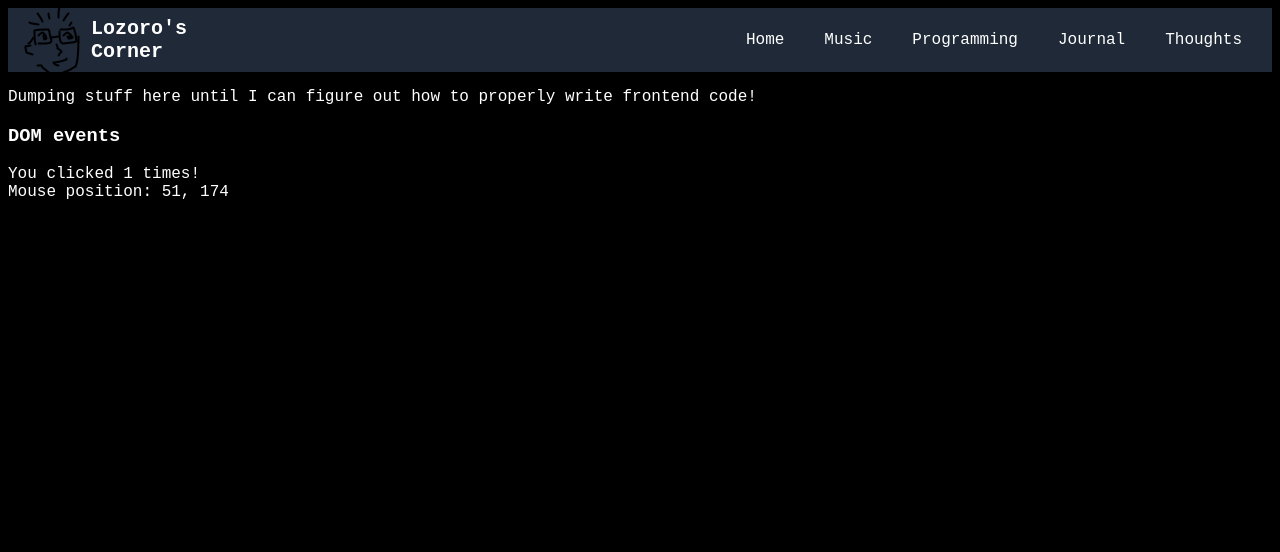
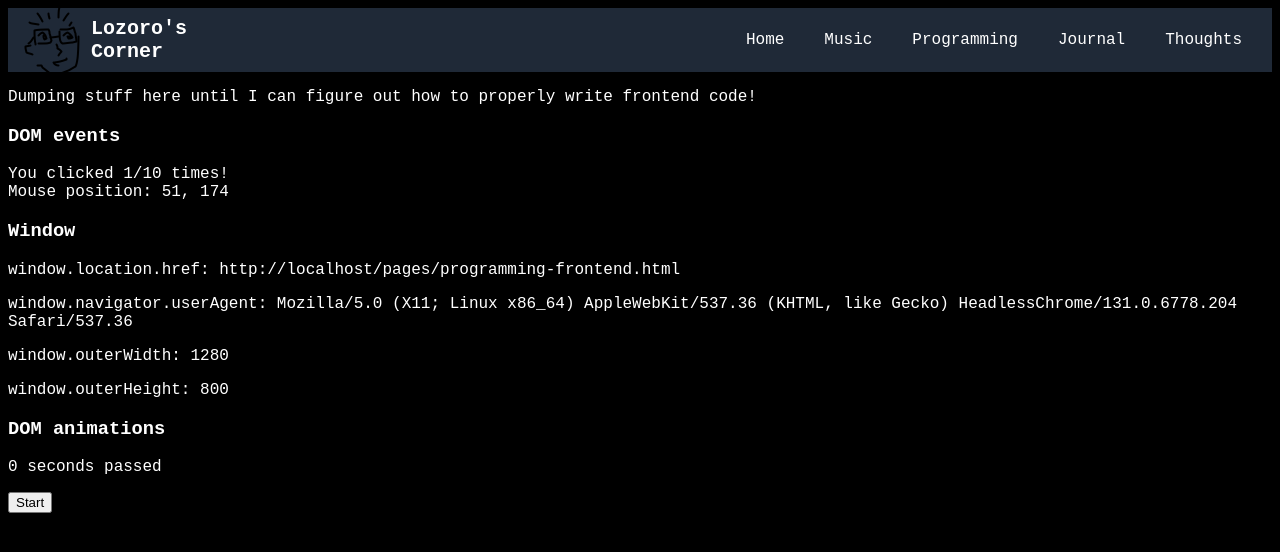
Before and after one commit to loizr99/my-blog, a plain HTML site: page pages/programming-frontend.html in a window 1280 px wide. Both pictures are taken after a click on the element "Click me!". Drawn offline with Linux system fonts and the light colour scheme; files that its build step writes are made by us from their sources.

Commit message:
Add more demos

```diff
--- a/pages/programming-frontend.html
+++ b/pages/programming-frontend.html
@@ -33,42 +33,116 @@
         </p>
 
         <h3 class="demo-title">DOM events</h3>
-        <div id="demo-event-click">
-            <span></span>
-        </div>
+        <div id="demo-event-click"></div>
+        <div id="demo-event-properties"></div>
 
-        <div id="demo-event-properties">
+        <h3 class="demo-title">Window</h3>
+        <div id="demo-window"></div>
 
-        </div>
+        <h3 class="demo-title">DOM animations</h3>
+        <div id="demo-timer"></div>
 
     </body>
 
     <script>
         // demo-event-click
         {
+            const maxClickCount = 10;
             let clickCount = 0;
-            let el = document.querySelector("#demo-event-click > span");
-            el.innerHTML = "Click me!";
+            let el = document.createElement("span");
+            document.querySelector("#demo-event-click").appendChild(el);
+
+            el.textContent = "Click me!";
             el.style.cursor = "pointer";
-            el.addEventListener("click", () => {
+
+            let onEnter = () => {
+                el.style.backgroundColor = "#333333";
+            }
+
+            let onLeave = () => {
+                el.style.backgroundColor = "";
+            }
+
+            let onClick = () => {
                 clickCount++;
-                el.innerHTML = "You clicked " + clickCount + " times!";
-            });
-            el.addEventListener("mouseenter", () => {
-                el.style.backgroundColor = "#333333";
-            });
-            el.addEventListener("mouseleave", () => {
-                el.style.backgroundColor = "";
-            });
+                if (clickCount < maxClickCount) {
+                    el.textContent = "You clicked " + clickCount + "/" + maxClickCount +" times!";
+                }
+                else {
+                    el.textContent = "You have reached the maximum click count!";
+                    el.removeEventListener("click", onClick);
+                    el.removeEventListener("mouseenter", onEnter);
+                    el.removeEventListener("mouseleave", onLeave);
+                    el.style.backgroundColor = "";
+                    el.style.cursor = "";
+                }
+            };
+
+            el.addEventListener("click", onClick);
+            el.addEventListener("mouseenter", onEnter);
+            el.addEventListener("mouseleave", onLeave);
         }
 
         // demo-event-properties
         {
             let el = document.querySelector("#demo-event-properties");
-            el.innerHTML = "Mouse position: ";
+            el.textContent = "Mouse position: ";
             document.body.addEventListener("mousemove", (e) => {
-                el.innerHTML = "Mouse position: " + e.clientX + ", " + e.clientY;
+                el.textContent = "Mouse position: " + e.clientX + ", " + e.clientY;
             });
+        }
+
+        // demo-window
+        {
+            let addParagraph = function(el, content) {
+                let newEl = document.createElement("p");
+                newEl.innerHTML = content;
+                el.appendChild(newEl);
+            }
+
+            let el = document.querySelector("#demo-window");
+            addParagraph(el, "window.location.href: " + window.location.href);
+            addParagraph(el, "window.navigator.userAgent: " + window.navigator.userAgent);
+            addParagraph(el, "window.outerWidth: " + window.outerWidth);
+            addParagraph(el, "window.outerHeight: " + window.outerHeight);
+        }
+
+        // demo-timer
+        {
+            let el = document.querySelector("#demo-timer");
+
+            let seconds = document.createElement("span");
+            seconds.textContent = 0;
+
+            let timerEl = document.createElement("p");
+            timerEl.appendChild(seconds);
+            timerEl.append(" seconds passed");
+
+            let timerButtonEl = document.createElement("button");
+            timerButtonEl.textContent = "Start";
+            timerButtonEl.state = {
+                "started": false
+            };
+
+            let intervalId = null;
+            timerButtonEl.addEventListener("click", () => {
+                if (!timerButtonEl.state.started) {
+                    timerButtonEl.state.started = true;
+                    timerButtonEl.textContent = "Stop";
+                    intervalId = window.setInterval(() => {
+                        seconds.textContent = parseInt(seconds.textContent) + 1;
+                    }, 1000);
+                }
+                else {
+                    timerButtonEl.state.started = false;
+                    timerButtonEl.textContent = "Start";
+                    window.clearInterval(intervalId);
+                    intervalId = null;
+                }
+            });
+
+            el.appendChild(timerEl);
+            el.appendChild(timerButtonEl);
         }
     </script>
 </html>
```
